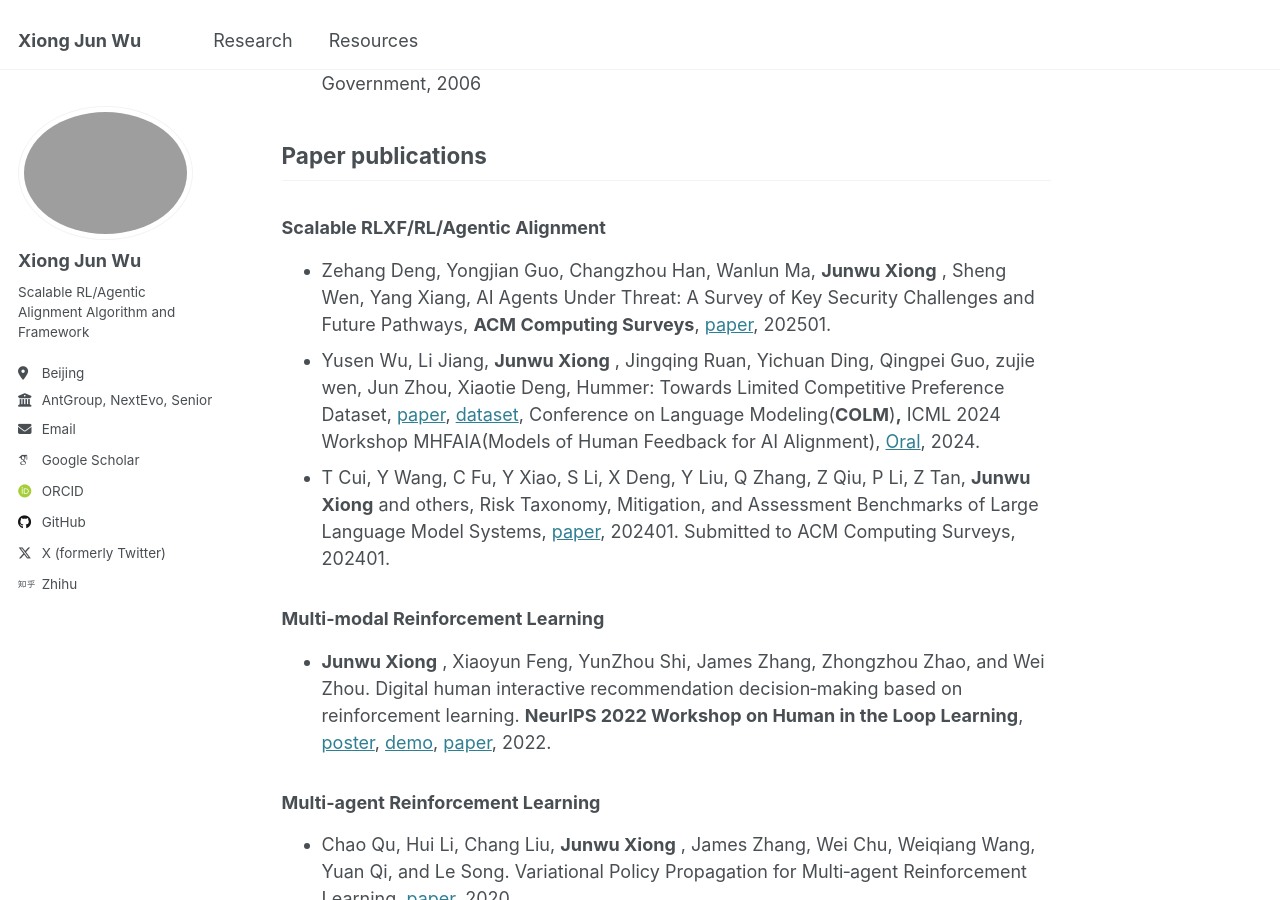
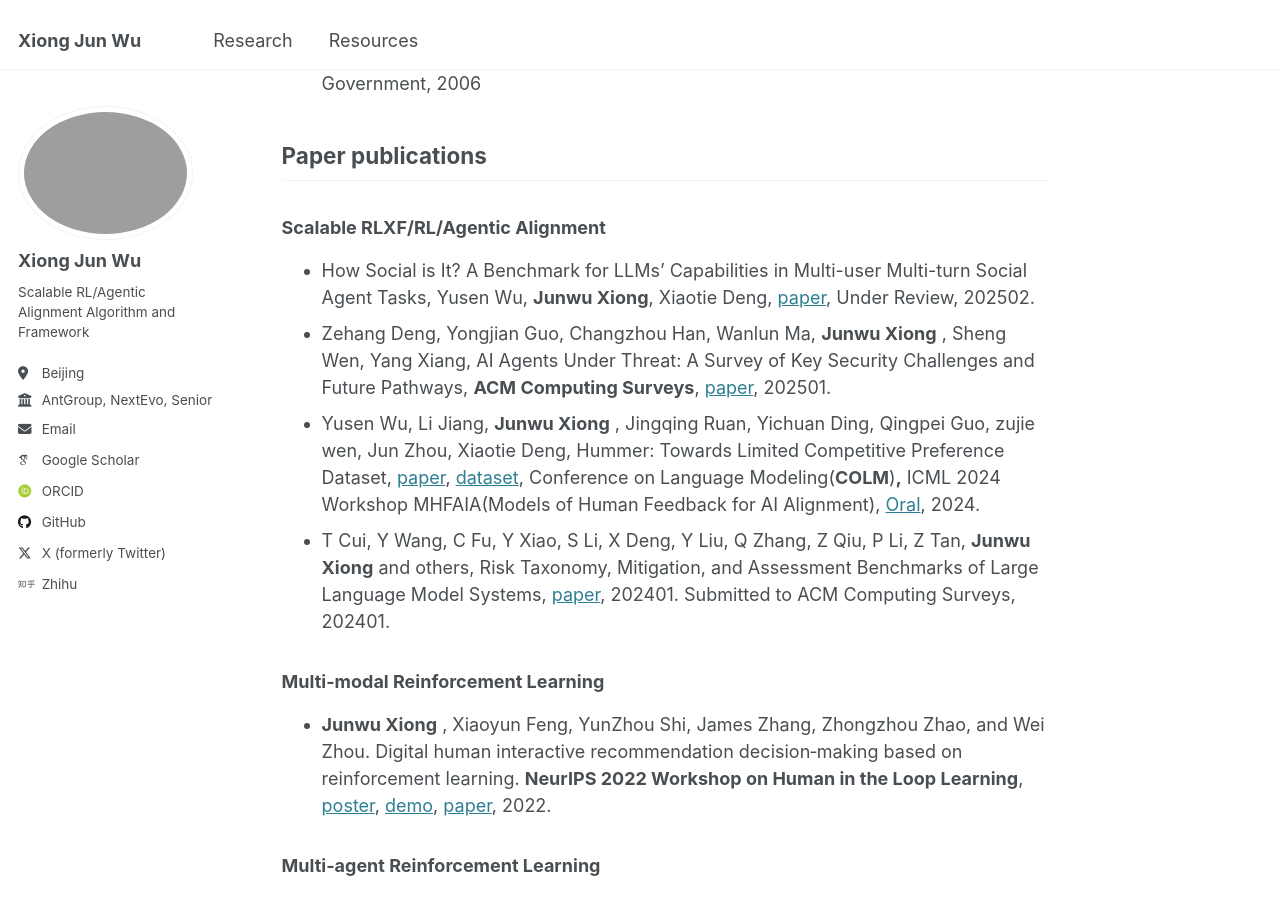
Before and after one commit to junwuxgi/junwuxgi.github.io, a Jekyll site: the page built from _pages/about.md, in a window 1280 px wide and 900 px high, scrolled down 1923 px. Built offline with Jekyll 4.4.1, drawn with Linux system fonts in a browser that asks for light colours; some web fonts are replaced.

Commit message:
update config

```diff
--- a/_pages/about.md
+++ b/_pages/about.md
@@ -48,7 +48,7 @@ redirect_from:
 ## Paper publications
 
 ### **Scalable RLXF/RL/Agentic Alignment**
-
+* How Social is It? A Benchmark for LLMs' Capabilities in Multi-user Multi-turn Social Agent Tasks, Yusen Wu, **Junwu Xiong**, Xiaotie Deng, [paper](https://openreview.net/pdf?id=RuwAMoFxzG), Under Review, 202502.
 * Zehang Deng, Yongjian Guo, Changzhou Han, Wanlun Ma,  **Junwu Xiong** , Sheng Wen, Yang Xiang, AI Agents Under Threat: A Survey of Key Security Challenges and Future Pathways, **ACM Computing Surveys**, [paper](https://dl.acm.org/doi/10.1145/3716628), 202501.
 * Yusen Wu, Li Jiang,  **Junwu Xiong** , Jingqing Ruan, Yichuan Ding, Qingpei Guo, zujie wen, Jun Zhou, Xiaotie Deng, Hummer: Towards Limited Competitive Preference Dataset, [paper](https://openreview.net/pdf?id=aKwQPRjdGa), [dataset](https://huggingface.co/datasets/sarinw-2024/Hummer), Conference on Language Modeling(**COLM**)**,** ICML 2024 Workshop MHFAIA(Models of Human Feedback for AI Alignment), [Oral](https://sites.google.com/view/mhf-icml2024/accepted-papers), 2024.
 * T Cui, Y Wang, C Fu, Y Xiao, S Li, X Deng, Y Liu, Q Zhang, Z Qiu, P Li, Z Tan, **Junwu Xiong** and others, Risk Taxonomy, Mitigation, and Assessment Benchmarks of Large Language Model Systems, [paper](https://arxiv.org/abs/2401.05778), 202401. Submitted to ACM Computing Surveys, 202401.
```
